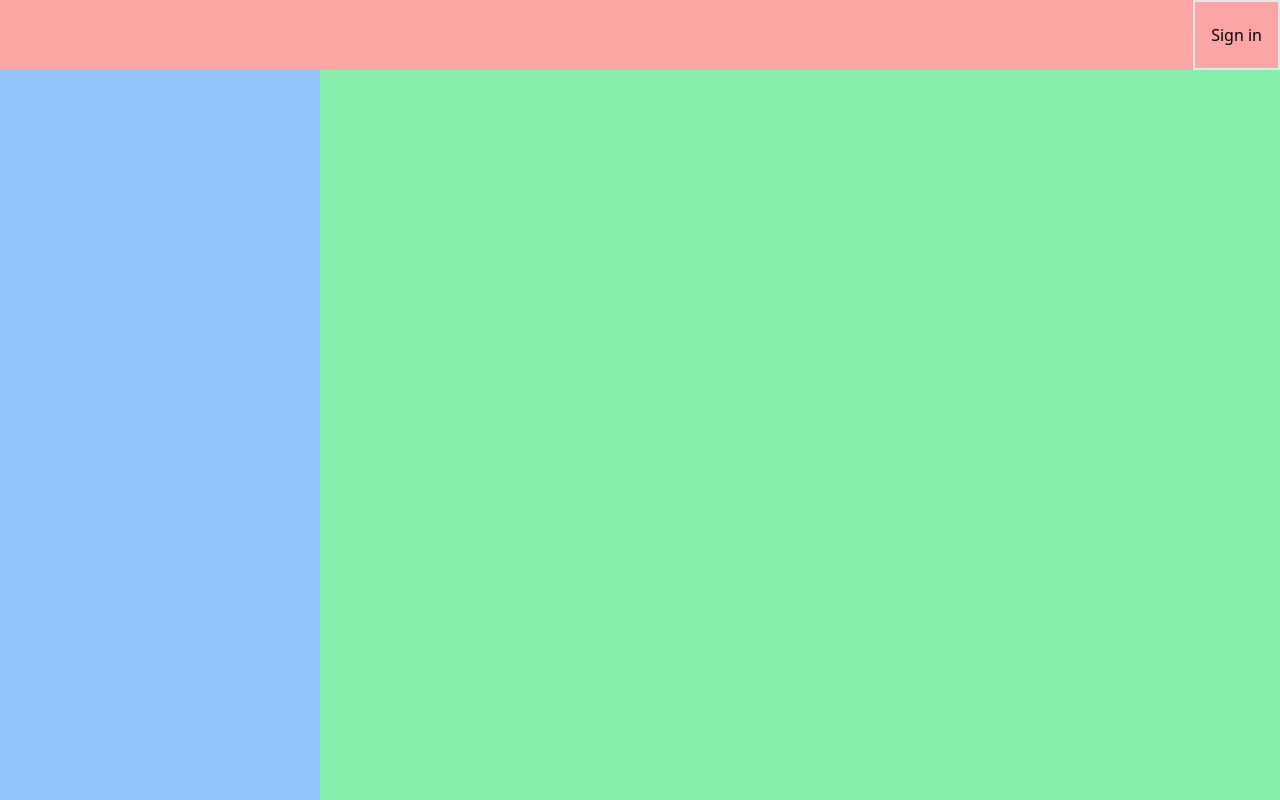
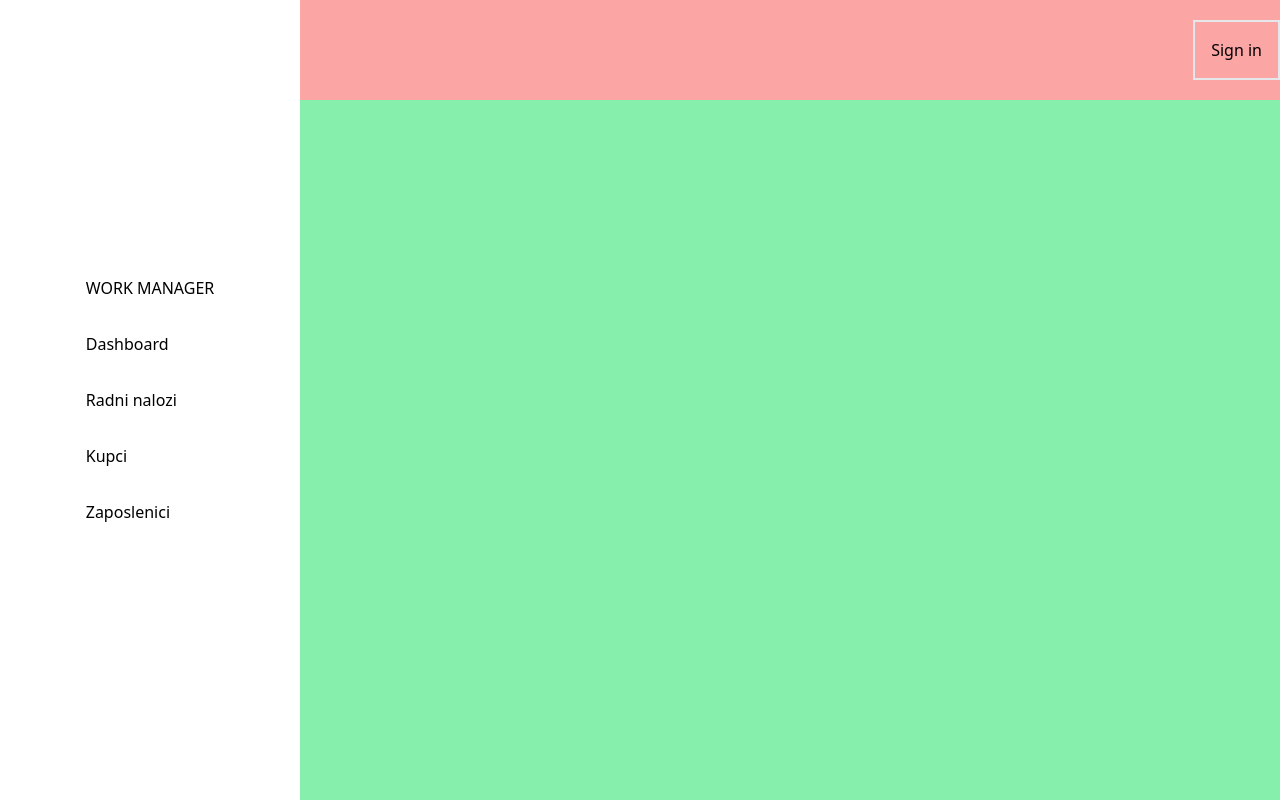
Before and after one commit to Concept42/work-manager, a Next.js app: page / in a window 1280 px wide. Built offline with nearby package versions, Linux system fonts and the light colour scheme; no server answers.

Commit message:
Basic Design
Layout done - Working on menu

```diff
--- a/components/Layout/AppLayout.jsx
+++ b/components/Layout/AppLayout.jsx
@@ -1,13 +1,14 @@
 import React from 'react'
+import MainContainer from './MainContainer'
+import Sidebar from '../Layout/Sidebar'
+import Application from '../Layout/Application'
 
 const AppLayout = ({ children }) => {
   return (
-    <div className='flex grow-0 h-screen w-screen bg-green-300 justify-center'>
-      <div className='flex grow-1 h-screen w-80 bg-blue-300 fixed left-0 '>
-        SideBar
-      </div>
-      {children}
-    </div>
+    <MainContainer>
+      <Sidebar></Sidebar>
+      <Application>{children}</Application>
+    </MainContainer>
   )
 }
 
--- /dev/null
+++ b/components/Layout/Application.jsx
@@ -0,0 +1,7 @@
+import React from 'react'
+
+const Application = ({ children }) => {
+  return <div className='grid bg-green-300'>{children}</div>
+}
+
+export default Application
--- /dev/null
+++ b/components/Layout/MainContainer.jsx
@@ -0,0 +1,11 @@
+import React from 'react'
+
+const MainContainer = ({ children }) => {
+  return (
+    <div className='grid grid-flow-col grid-cols-[300px_minmax(0,_1fr)]'>
+      {children}
+    </div>
+  )
+}
+
+export default MainContainer
--- /dev/null
+++ b/components/Layout/Sidebar.jsx
@@ -0,0 +1,12 @@
+import React from 'react'
+import Navigation from '../Ui/Navigation'
+
+const Sidebar = () => {
+  return (
+    <div className=''>
+      <Navigation />
+    </div>
+  )
+}
+
+export default Sidebar
--- a/components/TestHeader.jsx
+++ b/components/TestHeader.jsx
@@ -5,7 +5,7 @@ function TestHeader() {
   const { status } = useSession()
 
   return (
-    <div className='flex grow-0 w-full h-[70px] fixed bg-red-300 justify-end'>
+    <div className='flex grow-0 w-full h-[100px] bg-red-300 justify-end items-center'>
       {status === 'authenticated' ? (
         <button
           className='border-solid border-2 p-4'
--- /dev/null
+++ b/components/Ui/Navigation.jsx
@@ -0,0 +1,22 @@
+import React from 'react'
+import Image from 'next/image'
+import Logo from '../../Assets/WORK.png'
+import Button from '@mui/material/Button'
+
+function Navigation() {
+  return (
+    <div>
+      <div className='flex flex-col h-screen items-center justify-center  '>
+        <ul className='flex flex-col fixed items-start gap-8 text-[]'>
+          <h1>WORK MANAGER</h1>
+          <li>Dashboard</li>
+
+          <li>Radni nalozi</li>
+          <li>Kupci</li>
+          <li>Zaposlenici</li>
+        </ul>
+      </div>
+    </div>
+  )
+}
+export default Navigation
--- a/package.json
+++ b/package.json
@@ -9,6 +9,9 @@
     "lint": "next lint"
   },
   "dependencies": {
+    "@emotion/react": "^11.10.0",
+    "@emotion/styled": "^11.10.0",
+    "@mui/material": "^5.10.1",
     "@next-auth/prisma-adapter": "^1.0.4",
     "@prisma/client": "^4.2.1",
     "moment": "^2.29.4",
--- a/pages/index.js
+++ b/pages/index.js
@@ -1,9 +1,3 @@
-import Head from 'next/head'
-import Image from 'next/image'
-
-
 export default function Home() {
-  return (
-    <div className='flex items-center justify-center h-screen w-screen '></div>
-  )
+  return <div></div>
 }
```
Also changed, not shown: Assets/WORK.png (added), 1 other file (tests, documents, lock files or other folders).
